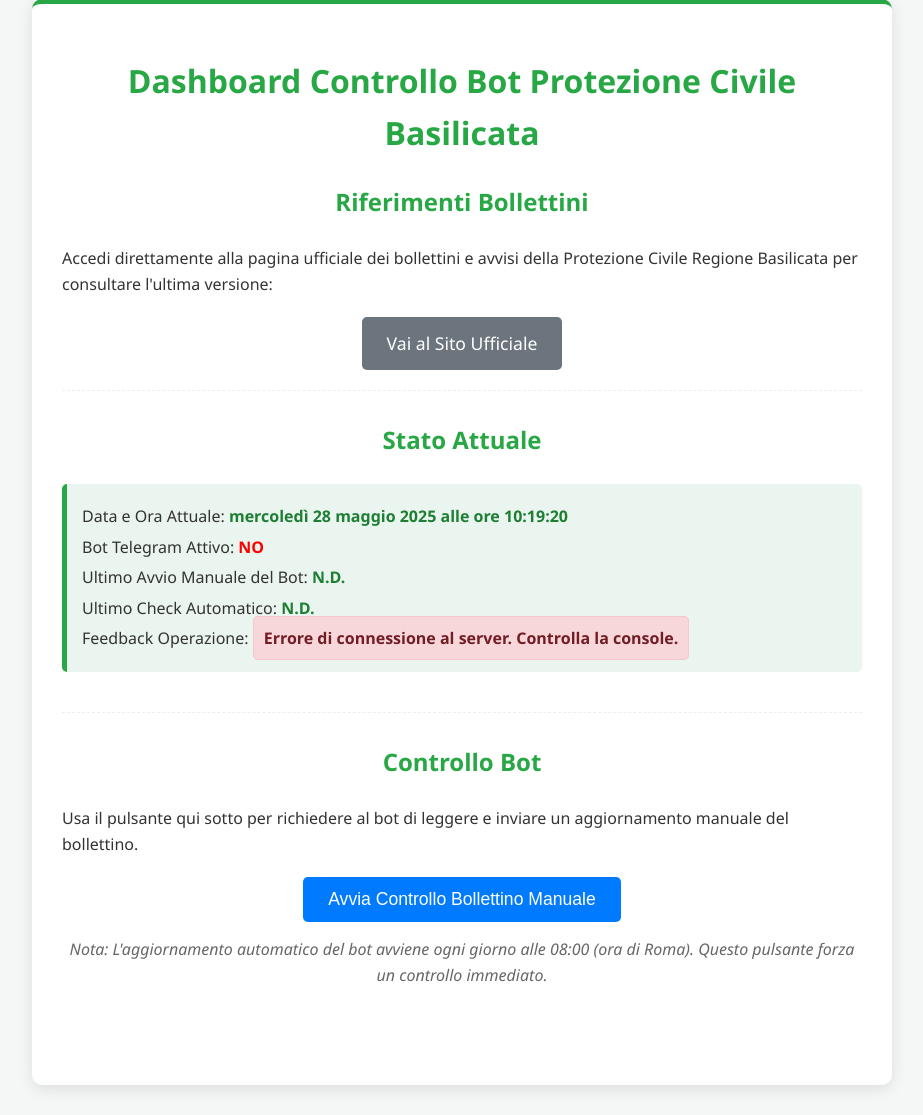
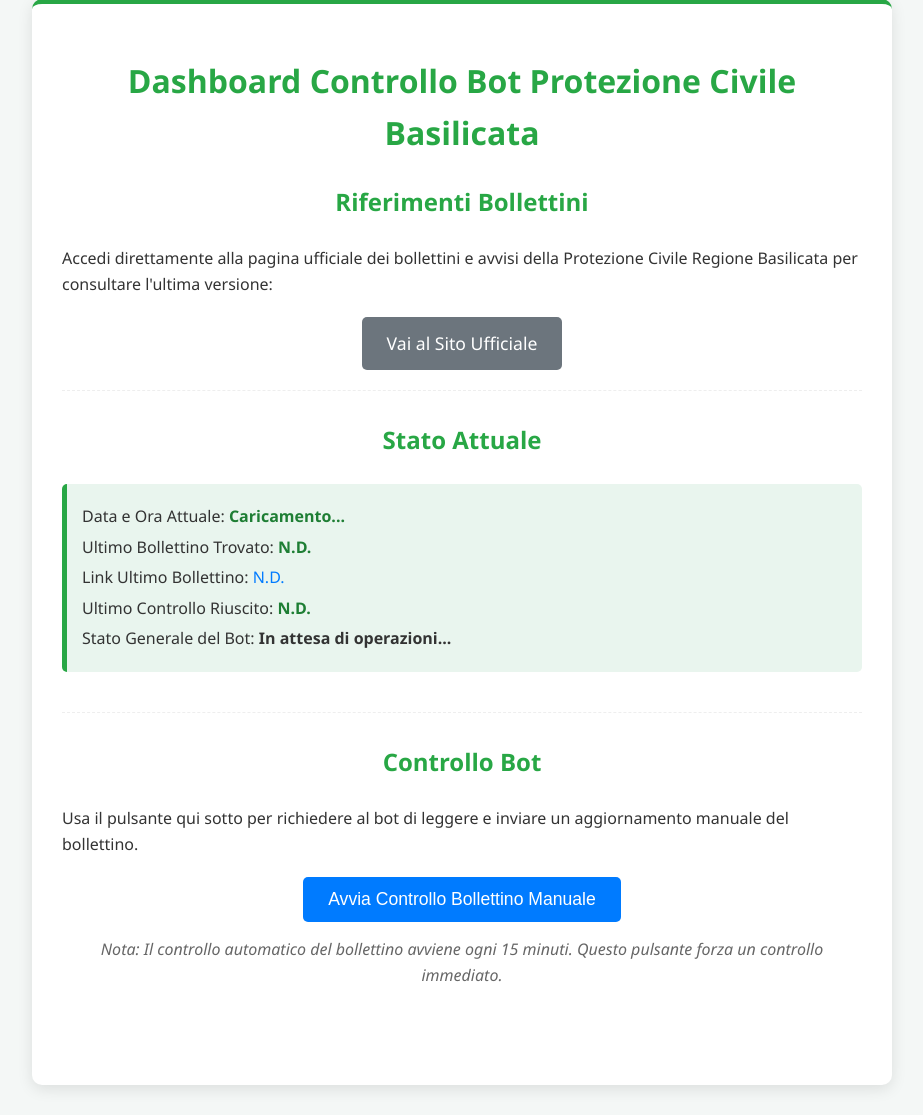
Before and after one commit to Eatapples15/salaoperativa, a Flask app: page / in a window 1280 px wide. Shown: the part 31-1146 px from the top of the page, without its empty margins (178-1101 px from the left). Run offline with Flask 3, Linux system fonts and the light colour scheme.

Commit message:
Update index.html

```diff
--- a/templates/index.html
+++ b/templates/index.html
@@ -1,4 +1,3 @@
-
 <!DOCTYPE html>
 <html lang="it">
 <head>
@@ -81,26 +80,28 @@
         a:hover {
             text-decoration: underline;
         }
-        .feedback-message {
+        .feedback-box {
+            border: 1px solid #ddd;
+            padding: 15px;
+            border-radius: 8px;
+            background-color: #f9f9f9;
+        }
+        #feedbackMessage {
             font-weight: bold;
             margin-top: 10px;
-            padding: 10px;
-            border-radius: 5px;
         }
-        .warning {
-            color: #856404;
-            background-color: #fff3cd;
-            border: 1px solid #ffeeba;
+        #feedbackMessage.success {
+            color: #28a745;
         }
-        .success {
-            color: #155724;
-            background-color: #d4edda;
-            border: 1px solid #c3e6cb;
+        #feedbackMessage.warning {
+            color: #ffc107;
         }
-        .error {
-            color: #721c24;
-            background-color: #f8d7da;
-            border: 1px solid #f5c6cb;
+        #feedbackMessage.error {
+            color: #dc3545;
+        }
+        #lastRunTimestamp, #lastAutomaticCheck {
+            font-weight: bold;
+            color: #0056b3;
         }
     </style>
 </head>
@@ -120,10 +121,10 @@
             <h2>Stato Attuale</h2>
             <div class="info-box">
                 <p>Data e Ora Attuale: <strong id="currentDateTime">Caricamento...</strong></p>
-                <p>Bot Telegram Attivo: <strong id="botRunningStatus">Verifica...</strong></p>
-                <p>Ultimo Avvio Manuale del Bot: <strong id="lastRunTimestamp">N.D.</strong></p>
-                <p>Ultimo Check Automatico: <strong id="lastAutomaticCheck">N.D.</strong></p>
-                <p>Feedback Operazione: <span id="feedbackMessage" class="feedback-message">In attesa di operazioni...</span></p>
+                <p>Ultimo Bollettino Trovato: <strong id="lastBollettinoDate">N.D.</strong></p>
+                <p>Link Ultimo Bollettino: <a id="lastBollettinoLink" href="#" target="_blank">N.D.</a></p>
+                <p>Ultimo Controllo Riuscito: <strong id="lastSuccessfulCheckTime">N.D.</strong></p>
+                <p>Stato Generale del Bot: <span id="feedbackMessage">In attesa di operazioni...</span></p>
             </div>
         </div>
 
@@ -134,14 +135,13 @@
                 <button id="triggerBotButton" class="button">Avvia Controllo Bollettino Manuale</button>
             </div>
             <p style="text-align: center; margin-top: 15px; font-style: italic; color: #666;">
-                Nota: L'aggiornamento automatico del bot avviene ogni giorno alle 08:00 (ora di Roma). Questo pulsante forza un controllo immediato.
+                Nota: Il controllo automatico del bollettino avviene ogni 15 minuti. Questo pulsante forza un controllo immediato.
             </p>
         </div>
 
     </div>
 
     <script>
-        // Funzione per aggiornare data e ora
         function updateDateTime() {
             const now = new Date();
             const options = {
@@ -151,84 +151,103 @@
             };
             document.getElementById('currentDateTime').textContent = now.toLocaleDateString('it-IT', options);
         }
+
         setInterval(updateDateTime, 1000);
-        updateDateTime(); // Chiamata iniziale
+        updateDateTime();
 
-        // Funzione per formattare i timestamp in un formato leggibile
-        function formatTimestamp(isoString) {
-            if (!isoString) return 'N.D.';
-            const date = new Date(isoString);
-            return date.toLocaleDateString('it-IT', { year: 'numeric', month: 'long', day: 'numeric', hour: '2-digit', minute: '2-digit', second: '2-digit' });
-        }
+        document.getElementById('triggerBotButton').addEventListener('click', async () => {
+            const feedbackMessage = document.getElementById('feedbackMessage');
+            feedbackMessage.textContent = 'Richiesta di aggiornamento manuale inviata...';
+            feedbackMessage.className = 'warning';
 
-        // Funzione per caricare lo stato del bot dal backend e aggiornare la UI
-        async function fetchBotStatus() {
             try {
-                const response = await fetch('/api/get_bot_status');
+                const response = await fetch('/api/trigger_manual_update', {
+                    method: 'POST',
+                    headers: {
+                        'Content-Type': 'application/json'
+                    }
+                });
                 const data = await response.json();
 
-                // Aggiorna lo stato di attività del bot
-                document.getElementById('botRunningStatus').textContent = data.botRunning ? 'SÌ' : 'NO';
-                document.getElementById('botRunningStatus').style.color = data.botRunning ? 'green' : 'red';
-
-                // Aggiorna i timestamp delle ultime esecuzioni
-                document.getElementById('lastRunTimestamp').textContent = formatTimestamp(data.lastManualRun);
-                document.getElementById('lastAutomaticCheck').textContent = formatTimestamp(data.lastAutomaticCheck);
-
-                // Aggiorna il messaggio di feedback e il suo stile
-                const feedbackMessageElement = document.getElementById('feedbackMessage');
-                feedbackMessageElement.textContent = data.lastOperationFeedback.message;
-                feedbackMessageElement.className = 'feedback-message'; // Reset classes
-
-                if (data.lastOperationFeedback.success === true) {
-                    feedbackMessageElement.classList.add('success');
-                } else if (data.lastOperationFeedback.success === false) {
-                    feedbackMessageElement.classList.add('error');
+                if (response.ok) {
+                    feedbackMessage.textContent = data.status + ' Ricarico stato...';
+                    feedbackMessage.className = 'success';
+                    // Dopo il trigger, ricarica lo stato per vedere gli aggiornamenti
+                    setTimeout(loadInitialState, 2000); // Dai un po' di tempo al bot per elaborare
                 } else {
-                    feedbackMessageElement.classList.add('warning'); // In attesa / in corso
+                    feedbackMessage.textContent = 'ERRORE: ' + data.status + ' Controlla i log del bot.';
+                    feedbackMessage.className = 'error';
                 }
 
             } catch (error) {
-                console.error('Errore nel caricamento dello stato del bot:', error);
-                document.getElementById('feedbackMessage').textContent = 'Errore di connessione al server. Controlla la console.';
-                document.getElementById('feedbackMessage').className = 'feedback-message error';
+                console.error('Errore durante la comunicazione con il bot per l\'aggiornamento:', error);
+                feedbackMessage.textContent = 'Errore di connessione o del server. Controlla la console del browser.';
+                feedbackMessage.className = 'error';
+            }
+        });
+
+        async function loadInitialState() {
+            const lastBollettinoDateElem = document.getElementById('lastBollettinoDate');
+            const lastBollettinoLinkElem = document.getElementById('lastBollettinoLink');
+            const lastSuccessfulCheckTimeElem = document.getElementById('lastSuccessfulCheckTime');
+            const feedbackMessageElem = document.getElementById('feedbackMessage');
+
+            try {
+                const response = await fetch('/api/get_bot_status');
+                const status = await response.json();
+                console.log("Stato del bot dal backend:", status); // Per debugging
+
+                // Aggiorna data bollettino
+                if (status.last_bollettino_date && status.last_bollettino_date !== "N/A") {
+                    const date = new Date(status.last_bollettino_date);
+                    lastBollettinoDateElem.textContent = date.toLocaleDateString('it-IT', { year: 'numeric', month: 'long', day: 'numeric' });
+                } else {
+                    lastBollettinoDateElem.textContent = 'N.D.';
+                }
+
+                // Aggiorna link bollettino
+                if (status.last_bollettino_link && status.last_bollettino_link !== "N/A") {
+                    lastBollettinoLinkElem.href = status.last_bollettino_link;
+                    lastBollettinoLinkElem.textContent = "Apri Bollettino";
+                } else {
+                    lastBollettinoLinkElem.href = "#";
+                    lastBollettinoLinkElem.textContent = "N.D.";
+                }
+
+                // Aggiorna ultimo controllo riuscito
+                if (status.last_successful_check_time && status.last_successful_check_time !== "N/A") {
+                    const checkDate = new Date(status.last_successful_check_time);
+                    lastSuccessfulCheckTimeElem.textContent = checkDate.toLocaleDateString('it-IT', { year: 'numeric', month: 'long', day: 'numeric', hour: '2-digit', minute: '2-digit', second: '2-digit' });
+                } else {
+                    lastSuccessfulCheckTimeElem.textContent = 'N.D.';
+                }
+
+                // Aggiorna stato generale del bot
+                feedbackMessageElem.textContent = status.last_check_status;
+                if (status.last_check_status.includes("Errore") or status.last_check_status.includes("Impossibile recuperare")) {
+                    feedbackMessageElem.className = 'error';
+                } else if (status.last_check_status.includes("successo")) {
+                    feedbackMessageElem.className = 'success';
+                } else if (status.last_check_status.includes("In attesa") || status.last_check_status.includes("Già presente")) {
+                    feedbackMessageElem.className = 'warning'; // Giallo per stati informativi
+                } else {
+                    feedbackMessageElem.className = ''; // Nessuna classe per default
+                }
+
+            } catch (error) {
+                console.error('Errore nel caricamento dello stato iniziale:', error);
+                lastBollettinoDateElem.textContent = 'Errore di caricamento';
+                lastBollettinoLinkElem.textContent = 'Errore di caricamento';
+                lastSuccessfulCheckTimeElem.textContent = 'Errore di caricamento';
+                feedbackMessageElem.textContent = 'Errore di connessione con il backend dello stato.';
+                feedbackMessageElem.className = 'error';
             }
         }
 
-        // Event listener per il pulsante di trigger manuale del bot
-        document.getElementById('triggerBotButton').addEventListener('click', async () => {
-            document.getElementById('feedbackMessage').textContent = 'Richiesta di controllo manuale inviata...';
-            document.getElementById('feedbackMessage').className = 'feedback-message warning';
-            document.getElementById('triggerBotButton').disabled = true; // Disabilita il pulsante durante l'operazione
+        window.onload = loadInitialState;
+        // Aggiorna lo stato ogni 30 secondi (o più frequentemente se desiderato)
+        setInterval(loadInitialState, 30000);
 
-            try {
-                const response = await fetch('/api/trigger_manual_update', { method: 'POST' });
-                const data = await response.json();
-
-                if (data.success) {
-                    document.getElementById('feedbackMessage').textContent = data.message;
-                    document.getElementById('feedbackMessage').className = 'feedback-message success';
-                    // Il timestamp dell'ultima esecuzione manuale verrà aggiornato dalla fetchBotStatus periodica
-                } else {
-                    document.getElementById('feedbackMessage').textContent = 'ERRORE: ' + data.message;
-                    document.getElementById('feedbackMessage').className = 'feedback-message error';
-                }
-            } catch (error) {
-                console.error('Errore durante l\'invio del comando al bot:', error);
-                document.getElementById('feedbackMessage').textContent = 'Errore di connessione o del server. Controlla la console.';
-                document.getElementById('feedbackMessage').className = 'feedback-message error';
-            } finally {
-                document.getElementById('triggerBotButton').disabled = false; // Riabilita il pulsante
-                // Forza un aggiornamento dello stato dopo l'operazione manuale per vedere il feedback più velocemente
-                setTimeout(fetchBotStatus, 1000);
-            }
-        });
-
-        // Al caricamento della pagina, carica lo stato iniziale e imposta un intervallo per aggiornamenti periodici
-        window.onload = () => {
-            fetchBotStatus(); // Carica subito lo stato iniziale
-            setInterval(fetchBotStatus, 5000); // Aggiorna lo stato ogni 5 secondi
-        };
     </script>
 </body>
 </html>
```
